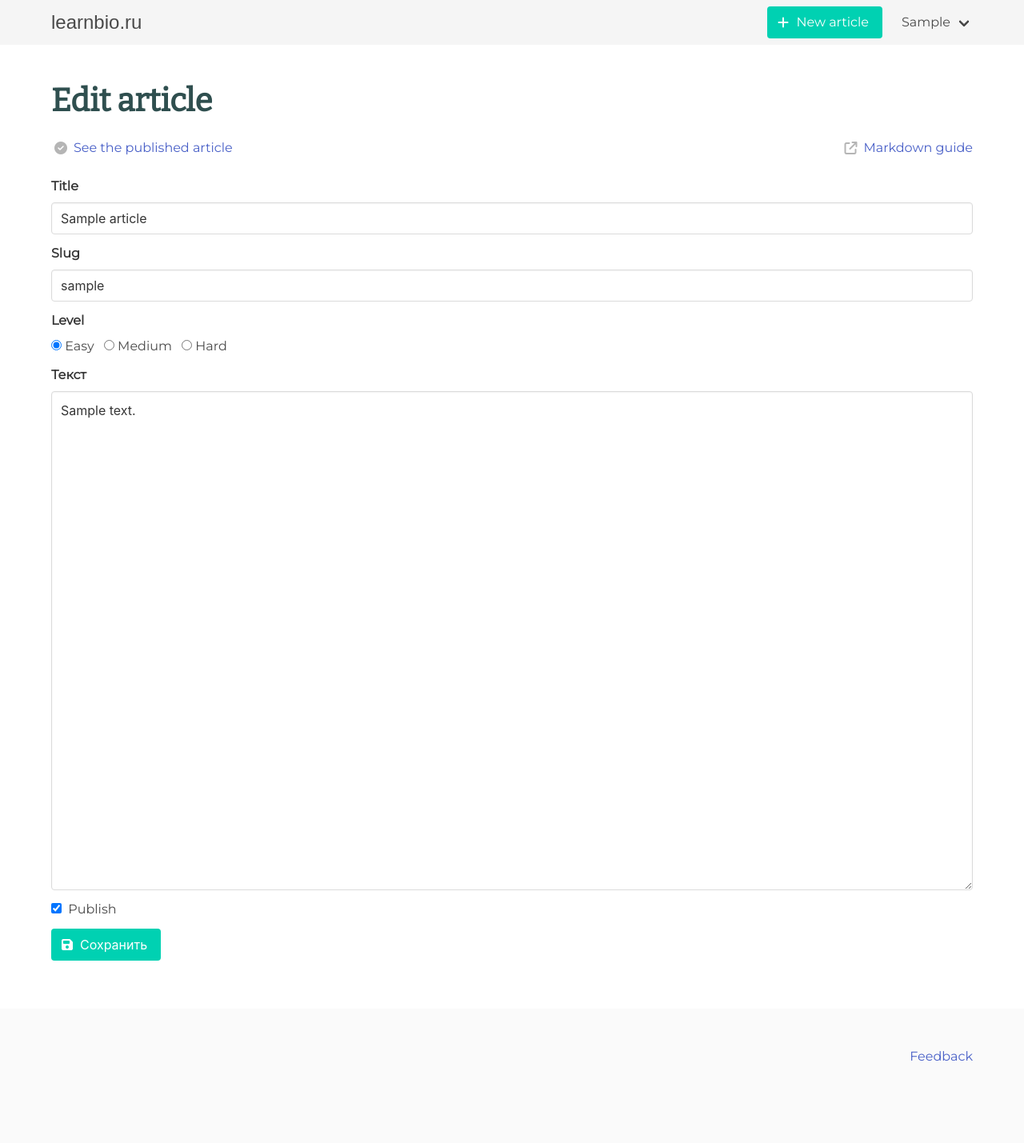
After one commit to dshum/django-biology, a Django app: page /articles/1/edit in a window 1280 px wide. The commit adds this page. Shown: the whole page at 80% size. Run offline with Django 5.2, Linux system fonts and the light colour scheme; a user stored in the database is signed in; tables that the repository leaves empty hold one stand-in row (values such as "Sample post"); some libraries are stand-ins or nearby versions; some web fonts are replaced.

Commit message:
Edit article. Article not found page. Styling.

```diff
--- a/src/articles/forms.py
+++ b/src/articles/forms.py
@@ -1,7 +1,26 @@
 from django import forms
-from django.utils.translation import gettext_lazy as _
+from django.utils.translation import gettext_lazy as _, gettext
 
-from .models import Image
+from .models import Image, Article
+
+
+class EditArticleForm(forms.ModelForm):
+    title = forms.CharField(label=_('Title'), required=True, max_length=255,
+                            widget=forms.TextInput(attrs={'class': 'input'}))
+    slug = forms.SlugField(label=_('Slug'), required=True, max_length=255,
+                           widget=forms.TextInput(attrs={'class': 'input'}))
+    level = forms.ChoiceField(label=_('Level'), required=True, choices=Article.Level.choices,
+                              widget=forms.RadioSelect())
+    content = forms.CharField(label=_('Text'), required=True,
+                              widget=forms.Textarea(attrs={
+                                  'class': 'textarea',
+                                  'rows': 25,
+                              }))
+    publish = forms.BooleanField(label=_('Publish'), required=False)
+
+    class Meta:
+        model = Article
+        fields = ('title', 'slug', 'level', 'content', 'publish')
 
 
 class UploadImageForm(forms.ModelForm):
--- a/src/articles/models.py
+++ b/src/articles/models.py
@@ -52,6 +52,7 @@ class Article(models.Model):
     reading_time_minutes = models.SmallIntegerField(default=None)
     views = models.IntegerField(default=0)
     order = models.IntegerField(default=0)
+    publish = models.BooleanField(default=False)
     created_at = models.DateTimeField(auto_now_add=True)
     user = models.ForeignKey(
         User,
--- a/src/articles/services.py
+++ b/src/articles/services.py
@@ -37,6 +37,10 @@ def get_article_by_slug(slug: str):
     return Article.objects.filter(slug=slug).first()
 
 
+def get_article_by_id(id: int):
+    return Article.objects.get(pk=id)
+
+
 def get_article_breadcrumbs(article: Article):
     categories = []
     parent = article.category
--- a/src/articles/templates/articles/edit.html
+++ b/src/articles/templates/articles/edit.html
@@ -6,43 +6,5 @@
 {% block content %}
   <h1 class="title is-2">{% trans 'Edit article' %}</h1>
 
-  <form>
-    <div class="field">
-      <label class="label" for="title">Заголовок</label>
-      <div class="control">
-        <input class="input" id="title" type="text" name="title" value="{{ article.title }}" placeholder="Заголовок">
-      </div>
-    </div>
-
-    <div class="field">
-      <label class="label" for="category">Категория</label>
-      <div class="control">
-        <div class="select">
-          <select id="category" name="category">
-            <optgroup label="Общая биология">
-              <option>Эволюция</option>
-              <option>Биология клетки</option>
-              <option>Генетика</option>
-            </optgroup>
-          </select>
-        </div>
-      </div>
-    </div>
-
-    <div class="field">
-      <label class="label" for="content">Текст</label>
-      <div class="control">
-        <textarea class="textarea has-background-dark has-text-light" id="content" name="content" rows="30">{{ article.content }}</textarea>
-      </div>
-    </div>
-
-    <div class="field">
-      <div class="control">
-        <button class="button is-primary">
-          <span class="icon"><i class="fas fa-floppy-disk"></i></span>
-          <span>Сохранить</span>
-        </button>
-      </div>
-    </div>
-  </form>
+  {% include 'articles/edit_article_form.html' %}
 {% endblock %}
--- /dev/null
+++ b/src/articles/templates/articles/edit_article_form.html
@@ -0,0 +1,27 @@
+{% load i18n %}
+
+<form novalidate
+      hx-trigger="submit" hx-post="{% url 'articles.form' id=article.pk %}"
+      hx-target="this" hx-swap="outerHTML">
+  {% csrf_token %}
+
+  <nav class="level is-mobile is-size-7-mobile">
+    <div class="level-left">
+      <div class="level-item">
+        <span class="icon-text">
+          <span class="icon has-text-grey-light"><i class="fa-solid fa-circle-check"></i></span>
+          <a href="{% url 'articles.view.published' id=article.pk %}">{% trans 'See the published article' %}</a>
+        </span>
+      </div>
+    </div>
+    <div class="level-right">
+      <span class="icon-text">
+        <span class="icon has-text-grey-light"><i class="fa-solid fa-arrow-up-right-from-square"></i></span>
+        <span><a href="https://www.markdownguide.org/basic-syntax/" target="_blank">{% trans 'Markdown guide' %}</a></span>
+      </span>
+    </div>
+  </nav>
+
+  {% trans 'Save' as save %}
+  {% include 'components/form.html' with form=form icon='fas fa-floppy-disk' submit=save %}
+</form>
--- a/src/articles/templates/articles/images_list.html
+++ b/src/articles/templates/articles/images_list.html
@@ -11,5 +11,5 @@
 
   {% include 'components/htmx_pagination.html' with page_obj=images_page_obj %}
 {% else %}
-  <p>{% trans 'No images found' %}</p>
+  <p>{% trans 'No images found.' %}</p>
 {% endif %}
--- a/src/articles/templates/articles/profile.html
+++ b/src/articles/templates/articles/profile.html
@@ -15,7 +15,7 @@
     <h2 class="title is-4">{% trans 'Your articles' %}</h2>
 
     {% for article in articles_page_obj %}
-      <h2 class="is-size-4"><a href="{% url 'articles.edit' slug=article.slug %}">{{ article.title }}</a></h2>
+      <h2 class="is-size-4"><a href="{% url 'articles.edit' id=article.pk %}">{{ article.title }}</a></h2>
 
       <div class="icon-text mb-4 is-size-7-desktop">
         <a href="{% url 'articles.category' id=article.category.pk %}" class="tag is-light">{{ article.category.title }}</a>
--- a/src/articles/templates/articles/view.html
+++ b/src/articles/templates/articles/view.html
@@ -69,7 +69,7 @@
 
       <h1 class="title is-2">
         {% if article.user.id == user.id %}
-          <a href="{% url 'articles.edit' slug=article.slug %}" class="mr-4 is-size-3 has-text-warning-dark">
+          <a href="{% url 'articles.edit' id=article.pk %}" class="mr-4 is-size-3 has-text-warning-dark">
             <span class="icon"><i class="fas fa-pencil"></i></span>
           </a>
         {% endif %}
@@ -87,7 +87,6 @@
         <span>{{ article.views }}
           {% trans 'view,views,views' as views_options %}
           {{ article.views|ru_plural:views_options }}</span>
-
       </div>
 
       <aside class="menu">
@@ -101,7 +100,7 @@
         {{ article.content_html|safe }}
       </div>
 
-      <div class="is-hidden" hx-get="{% url 'articles.increment_views' slug=article.slug %}" hx-trigger="load delay:1s"></div>
+      <div class="is-hidden" hx-get="{% url 'articles.increment_views' id=article.pk %}" hx-trigger="load delay:1s"></div>
     </div>
   </div>
 
--- a/src/articles/urls.py
+++ b/src/articles/urls.py
@@ -11,6 +11,8 @@ urlpatterns = [
     path('profile/images/delete/<int:id>', views.delete_image, name='articles.images.delete'),
     path('categories/<int:id>', views.category, name='articles.category'),
     path('articles/<str:slug>', views.view, name='articles.view'),
-    path('articles/<str:slug>/edit', views.edit, name='articles.edit'),
-    path('articles/<str:slug>/increment_views', views.increment_views, name='articles.increment_views'),
+    path('articles/<int:id>/published', views.published, name='articles.view.published'),
+    path('articles/<int:id>/edit', views.edit, name='articles.edit'),
+    path('articles/<int:id>/form', views.article_form, name='articles.form'),
+    path('articles/<int:id>/increment_views', views.increment_views, name='articles.increment_views'),
 ]
--- a/src/articles/views.py
+++ b/src/articles/views.py
@@ -4,7 +4,7 @@ from django.http import Http404, HttpResponse, JsonResponse
 from django.shortcuts import render, redirect
 from django.utils.translation import gettext_lazy as _
 
-from .forms import UploadImageForm
+from .forms import UploadImageForm, EditArticleForm
 from .services import *
 
 
@@ -70,7 +70,7 @@ def delete_image(request, id: int):
 def category(request, id: int):
     category = get_category_by_id(id)
     if not category:
-        raise Http404
+        return render('articles/404.html')
 
     article = get_first_article_in_category(id)
     if article:
@@ -95,8 +95,8 @@ def category(request, id: int):
 
 def view(request, slug: str):
     article = get_article_by_slug(slug)
-    if not article:
-        raise Http404
+    if not article or not article.publish:
+        return render(request, 'articles/404.html')
 
     main_categories = get_main_categories()
     breadcrumbs = get_article_breadcrumbs(article)
@@ -111,29 +111,63 @@ def view(request, slug: str):
     return render(request, 'articles/view.html', context)
 
 
-def edit(request, slug: str):
-    article = get_article_by_slug(slug)
+def published(request, id: int):
+    article = get_article_by_id(id)
     if not article:
-        raise Http404
+        return render(request, 'articles/404.html')
 
-    if article.user.pk != request.user.pk:
-        return redirect('articles.view', slug=article.slug)
-
-    images = Image.objects.all()
+    main_categories = get_main_categories()
+    breadcrumbs = get_article_breadcrumbs(article)
+    current_main_category = breadcrumbs[0]
 
     context = {
         'article': article,
-        'images': images,
+        'breadcrumbs': breadcrumbs,
+        'main_categories': main_categories,
+        'current_main_category': current_main_category,
     }
-    return render(request, 'articles/edit.html', context)
+    return render(request, 'articles/view.html', context)
 
 
-def increment_views(request, slug: str):
-    article = get_article_by_slug(slug)
+def increment_views(request, id: int):
+    article = get_article_by_id(id)
     if not article:
-        raise Http404
+        return render(request, 'articles/404.html')
 
     if article.user.pk != request.user.pk:
         increment_article_views(article)
 
     return HttpResponse()
+
+
+def edit(request, id: int):
+    article = get_article_by_id(id)
+    if not article:
+        return render(request, 'articles/404.html')
+    elif article.user.pk != request.user.pk:
+        return redirect('articles.view', slug=article.slug)
+
+    images = Image.objects.all()
+    form = EditArticleForm(instance=article)
+
+    context = {
+        'article': article,
+        'images': images,
+        'form': form,
+    }
+    return render(request, 'articles/edit.html', context)
+
+
+def article_form(request, id: int):
+    article = get_article_by_id(id)
+
+    form = EditArticleForm(request.POST, instance=article)
+    if form.is_valid():
+        form.save()
+
+    context = {
+        'article': article,
+        'form': form,
+    }
+
+    return render(request, 'articles/edit_article_form.html', context)
--- a/src/feedback/forms.py
+++ b/src/feedback/forms.py
@@ -10,7 +10,8 @@ class CreateMessageForm(forms.ModelForm):
     email = forms.EmailField(label=_('Email (optional)'), required=False,
                              help_text=_('We will not give your email to anyone.'),
                              widget=forms.EmailInput(attrs={'class': 'input'}))
-    message = forms.CharField(label=_('Message'), required=True, widget=forms.Textarea(attrs={'class': 'textarea'}))
+    message = forms.CharField(label=_('Message'), required=True,
+                              widget=forms.Textarea(attrs={'class': 'textarea'}))
 
     class Meta:
         model = Message
--- a/src/static/style.css
+++ b/src/static/style.css
@@ -18,15 +18,34 @@ h1, .content h2, .content h3, .title {
   color: darkslategrey;
 }
 
-.navbar.has-background, .hero.is-primary {
+.hero.is-welcome {
   background: linear-gradient(
-      rgba(0, 30, 0, 0.4),
-      rgba(10, 20, 10, 0.6)
+      rgba(20, 20, 20, 0.2),
+      rgba(10, 20, 10, 0.4)
   ), url("hero.jpg") no-repeat center center;
   -webkit-background-size: cover;
   -moz-background-size: cover;
   -o-background-size: cover;
   background-size: cover;
+}
+
+.hero.is-404 {
+  background: linear-gradient(
+      rgba(20, 20, 20, 0.2),
+      rgba(10, 20, 10, 0.4)
+  ), url("iguana404.jpg") no-repeat center center;
+  -webkit-background-size: cover;
+  -moz-background-size: cover;
+  -o-background-size: cover;
+  background-size: cover;
+}
+
+.hero a {
+  text-decoration: underline;
+}
+
+.hero .hero-foot .copyright {
+  background: rgba(100, 100, 100, 0.6);
 }
 
 .navbar-brand {
@@ -87,3 +106,7 @@ figure.has-background-image {
   margin: 0;
   padding: 0;
 }
+
+.help a {
+  text-decoration: underline;
+}
--- a/src/templates/components/form.html
+++ b/src/templates/components/form.html
@@ -29,6 +29,16 @@
           {% render_field field class='mr-1' %}
           {{ field.label }}
         </label>
+      </div>
+    {% elif field.field.widget.input_type == 'radio' %}
+      <label class="label" for="{{ field.id_for_label }}">{{ field.label }}</label>
+      <div class="control">
+        {% for choice in field.field.widget.choices %}
+          <label class="radio">
+            <input type="radio" name="{{ field.name }}" value="{{ choice.0 }}" {% if choice.0 == field.value %}checked{% endif %}>
+            {{ choice.1 }}
+          </label>
+        {% endfor %}
       </div>
     {% else %}
       <label class="label" for="{{ field.id_for_label }}">{{ field.label }}</label>
```
Also changed, not shown: src/articles/templates/articles/404.html (added, +26 -0 lines), src/templates/layouts/welcome.html (+9 -2 lines), src/articles/locale/ru/LC_MESSAGES/django.po, src/locale/ru/LC_MESSAGES/django.po, src/static/hero.jpg, src/static/iguana404.jpg (added).
